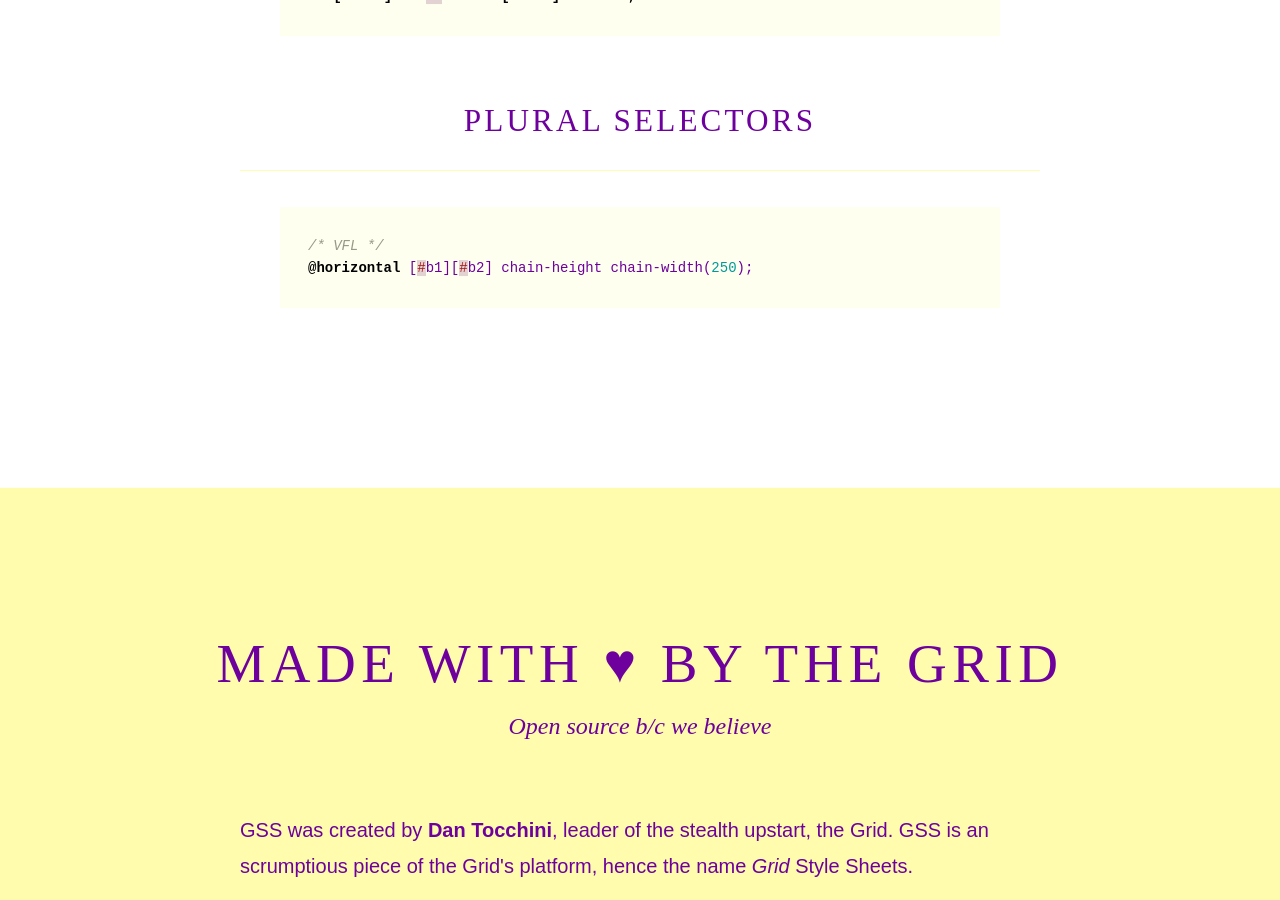
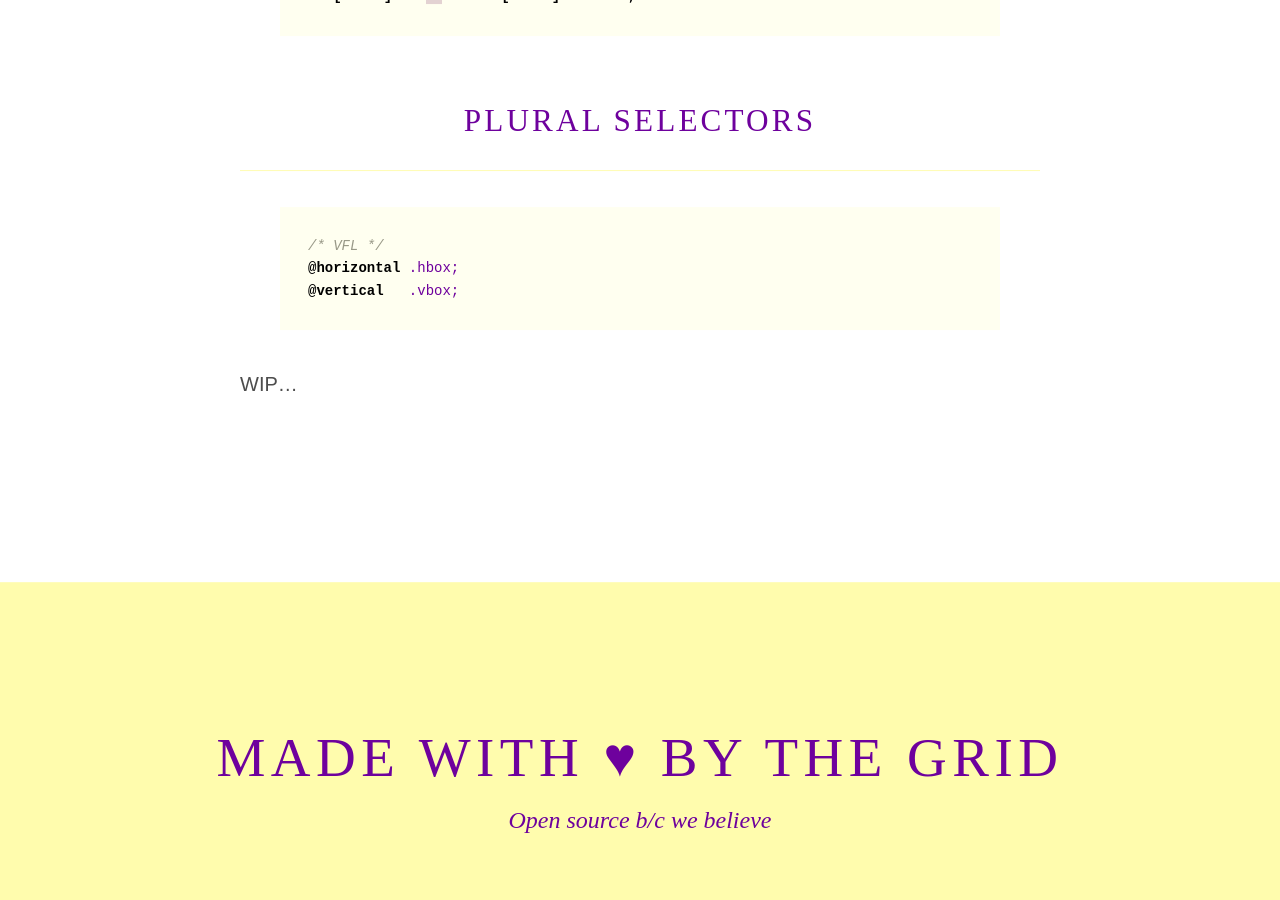
Before and after one commit to gss/gss.github.io, a Jekyll site: the page built from index.html, in a window 1280 px wide and 900 px high, scrolled down 21785 px. Built offline with Jekyll 4.4.1, drawn with Linux system fonts in a browser that asks for light colours; Markdown is read by kramdown in place of the engine named in the settings.

Commit message:
small tweak

```diff
--- a/home/_posts/2014-01-5-vfl.html
+++ b/home/_posts/2014-01-5-vfl.html
@@ -265,6 +265,9 @@
 
 {% highlight css %}
 /* VFL */
-@horizontal [#b1][#b2] chain-height chain-width(250);
+@horizontal .hbox;
+@vertical   .vbox;
 
 {% endhighlight %}
+
+WIP...
```
